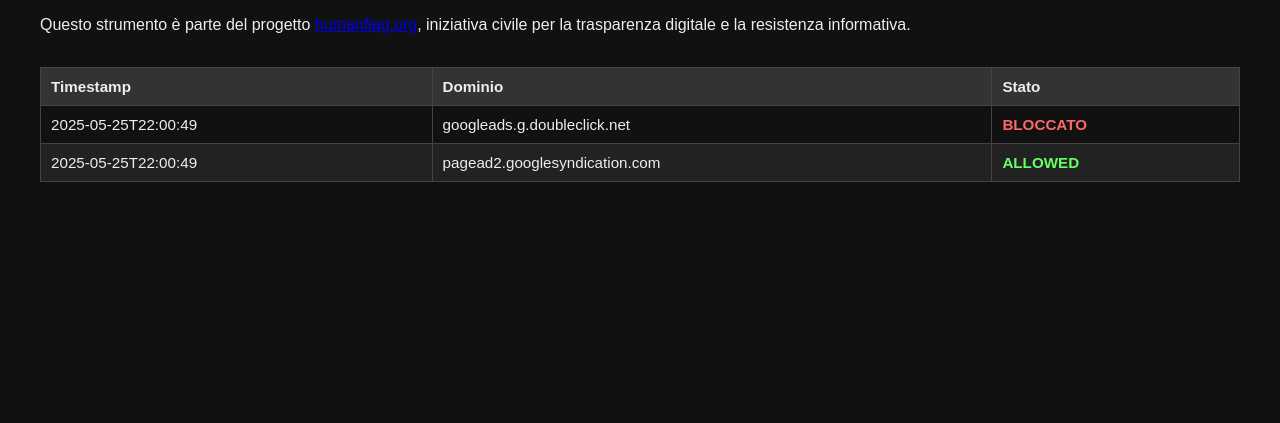
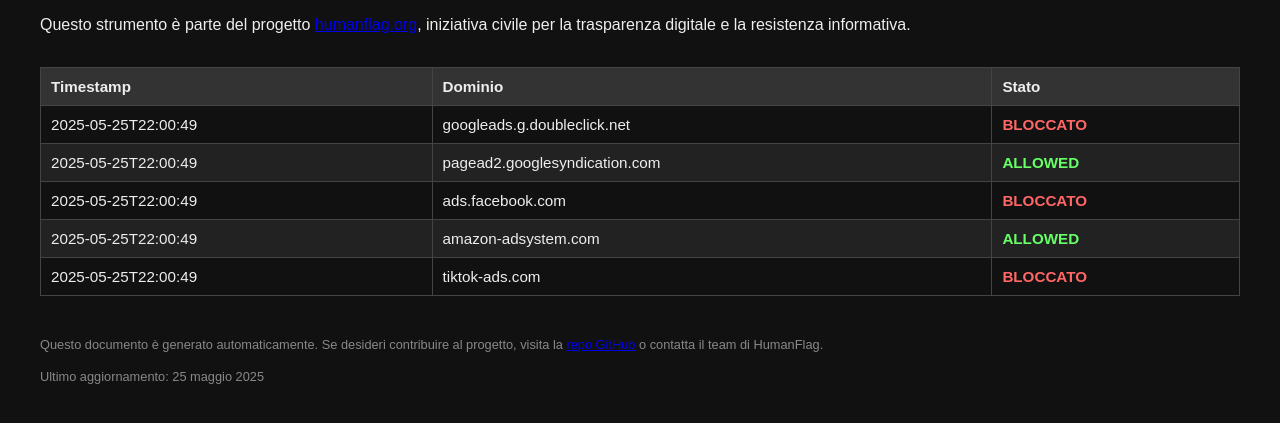
Before and after one commit to nardaxxx/Thrueads, a plain HTML site: page index .html in a window 1280 px wide. Shown: the part 171-594 px from the top of the page. Drawn offline with Linux system fonts and the light colour scheme.

Commit message:
Update index .html

```diff
--- a/index .html
+++ b/index .html
@@ -81,3 +81,34 @@
         <td>pagead2.googlesyndication.com</td>
         <td class="status-allowed">ALLOWED</td>
       </tr>
+
+      <tr>
+        <td>2025-05-25T22:00:49</td>
+        <td>ads.facebook.com</td>
+        <td class="status-blocked">BLOCCATO</td>
+      </tr>
+      <tr>
+        <td>2025-05-25T22:00:49</td>
+        <td>amazon-adsystem.com</td>
+        <td class="status-allowed">ALLOWED</td>
+      </tr>
+      <tr>
+        <td>2025-05-25T22:00:49</td>
+        <td>tiktok-ads.com</td>
+        <td class="status-blocked">BLOCCATO</td>
+      </tr>
+    </tbody>
+  </table>
+
+  <div class="footer">
+    <p>
+      Questo documento è generato automaticamente. Se desideri contribuire al progetto,
+      visita la <a href="https://github.com/tuonome/thrueads" target="_blank">repo GitHub</a>
+      o contatta il team di HumanFlag.
+    </p>
+    <p>
+      Ultimo aggiornamento: 25 maggio 2025
+    </p>
+  </div>
+</body>
+</html>
```
